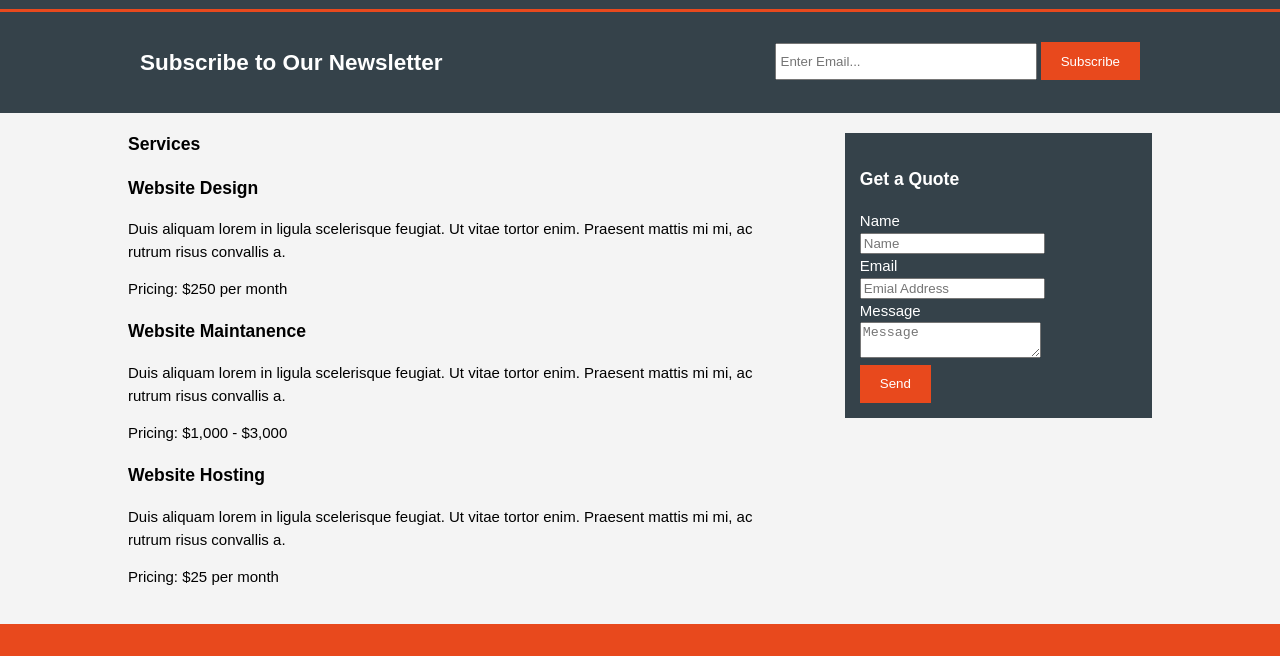
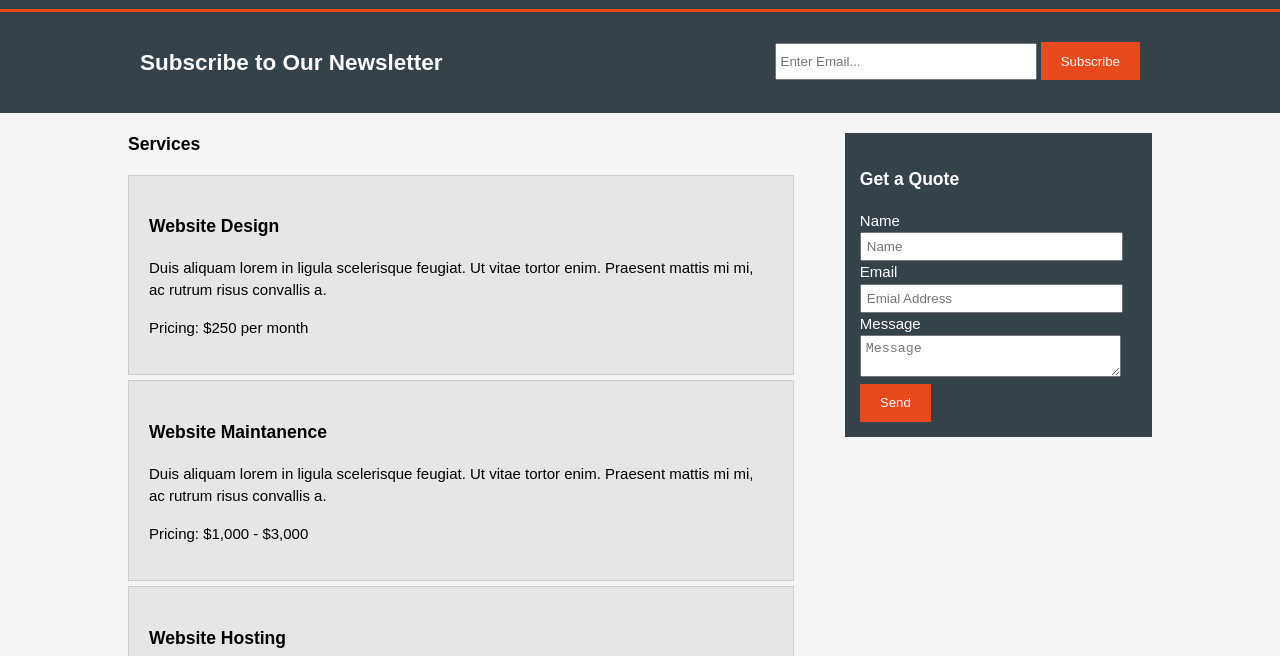
Before and after one commit to brettl1991/HTML5-Website, a plain HTML site: page services/index.html in a window 1280 px wide. Shown: the part 91-747 px from the top of the page. Drawn offline with Linux system fonts and the light colour scheme.

Commit message:
Styling the services page

```diff
--- a/css/style.css
+++ b/css/style.css
@@ -145,10 +145,25 @@ aside#sidebar{
     margin-top: 10px;
 }
 
+#sidebar .quote input, #sidebar .quote textarea{
+    width: 90%;
+    padding: 5px;
+}
+
 /* Main col */
 article#main-col{
     float: left;
     width: 65%;
+}
+
+/* Services */
+
+#services li{
+    list-style: none;
+    padding: 20px;
+    border: #cccccc solid 1px;
+    margin-bottom: 5px;
+    background: #e6e6e6;
 }
 
 footer{
```
